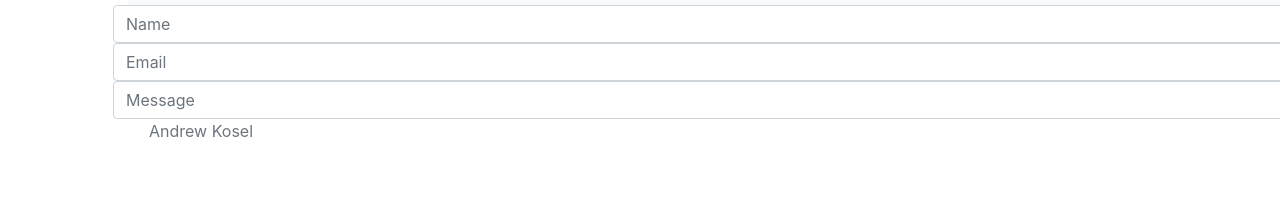
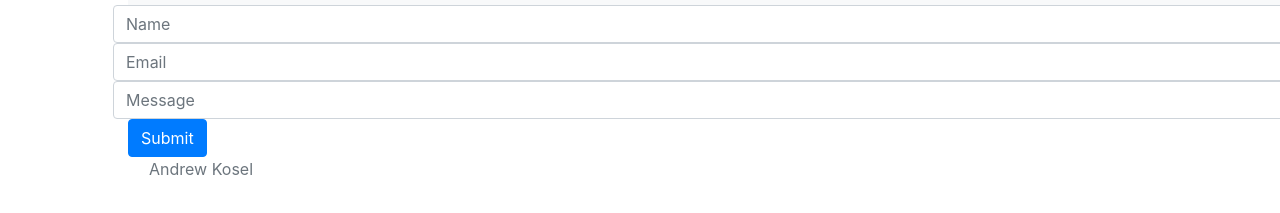
Before and after one commit to AndrewKosel/Portfolio, a plain HTML site: page contact.html in a window 1280 px wide. Shown: the part 51-264 px from the top of the page. Drawn offline with nearby package versions, Linux system fonts and the light colour scheme.

Commit message:
Added in submit button to contact page

```diff
--- a/contact.html
+++ b/contact.html
@@ -35,7 +35,7 @@
         </ul>
       </div>
     </nav>
-
+<!-- Need to add Submit button -->
   <form>
   <div class="row">
     <input type="text" class="form-control" placeholder="Name">
@@ -46,6 +46,7 @@
   <div class="row">
     <input type="text" class="form-control" placeholder="Message">
   </div>
+  <button type="submit" class="btn btn-primary">Submit</button>
 </form>
 
 <footer class="footer">
```
